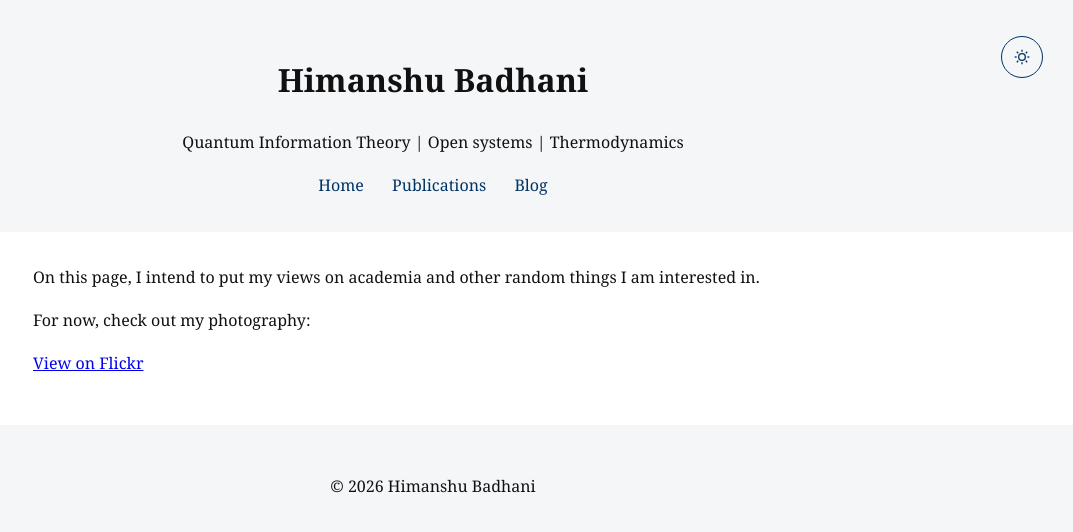
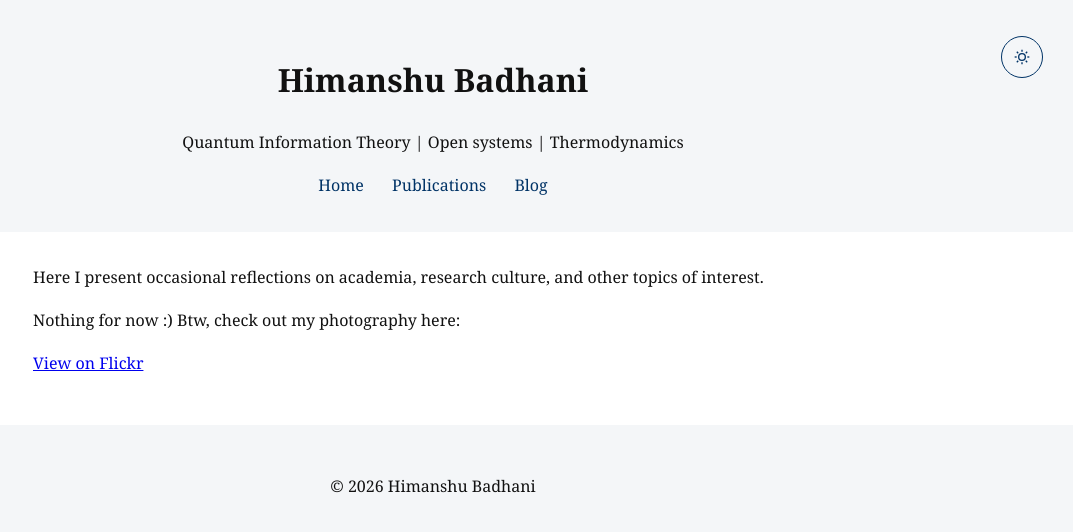
Before and after one commit to himanshubadhani/himanshubadhani.github.io, a Jekyll site: the page built from blog.md, in a window 1280 px wide. Shown: the top 532 px of the page, without its empty margins (207-1280 px from the left). Built offline with Jekyll 4.4.1, drawn with Linux system fonts in a browser that asks for light colours.

Commit message:
Update blog.md

```diff
--- a/blog.md
+++ b/blog.md
@@ -3,9 +3,9 @@ layout: default
 title: Technical Notes
 ---
 
-On this page, I intend to put my views on academia and other random things I am interested in.
+Here I present occasional reflections on academia, research culture, and other topics of interest.
 
-For now, check out my photography:
+Nothing for now :) Btw, check out my photography here:
 <div class="external-links">
 <a href="https://www.flickr.com/photos/184604166@N08/" target="_blank">
 View on Flickr
```
